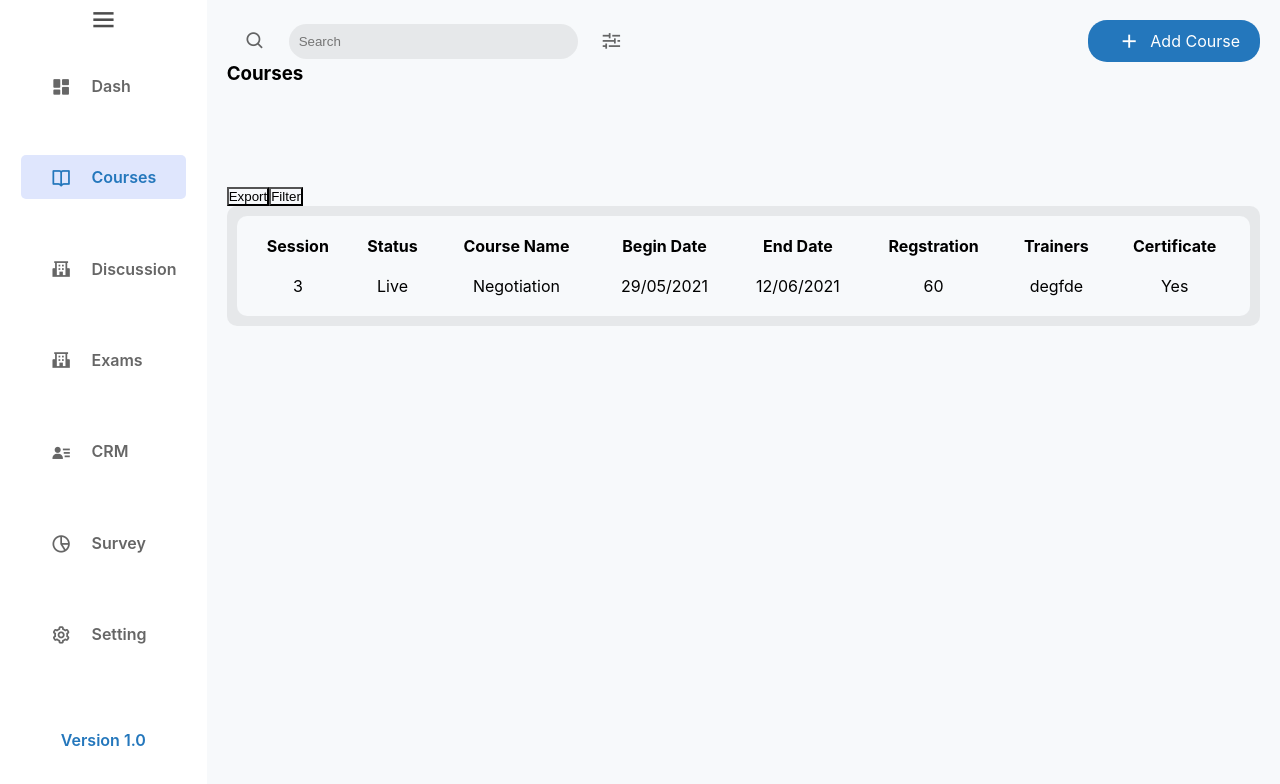
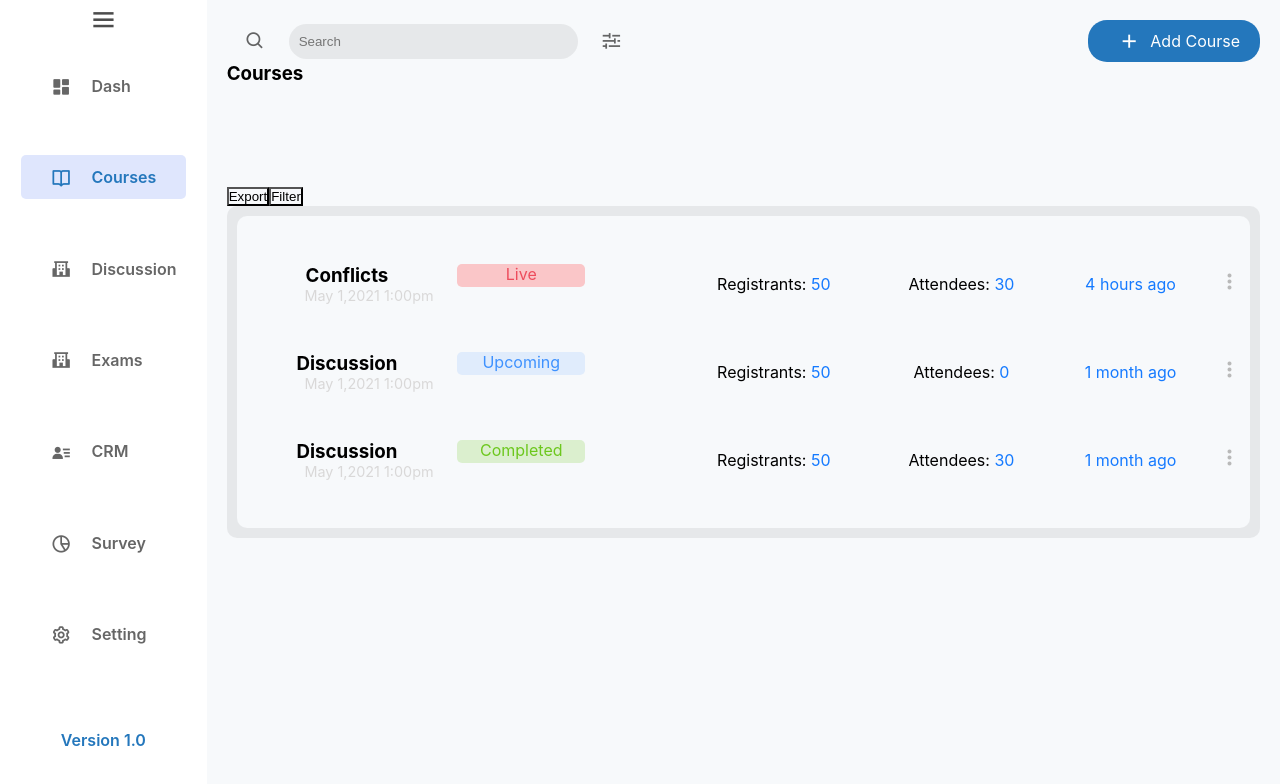
Before and after one commit to shahnawaz0011/assignment, a React (Create React App) app: page /courses in a window 1280 px wide. Shown: the top 784 px of the page. Built offline with nearby package versions, Linux system fonts and the light colour scheme.

Commit message:
sesssion table added

```diff
--- a/src/Components/pages/courses/Courses.jsx
+++ b/src/Components/pages/courses/Courses.jsx
@@ -2,6 +2,7 @@ import React from 'react'
 import AddCourse from './addCourse/AddCourse';
 import "./Courses.css";
 import Search from './search/Search';
+import Sessions from './Sessions/Sessions';
 function Courses() {
     return (
         <div className="courses">
@@ -21,36 +22,7 @@ function Courses() {
 
 
 
-
-                <div className="courses__innerBottomWrap">
-                    <table cellSpacing="20" cellPadding="10">
-                        {/* <div className="course__innerRowHead"> */}
-                        <tr>
-                            <th>Session</th>
-                            <th>Status</th>
-                            <th>Course Name</th>
-                            <th>Begin Date</th>
-                            <th>End Date</th>
-                            <th>Regstration</th>
-                            <th>Trainers</th>
-                            <th>Certificate</th>
-                        </tr>
-                        {/* </div> */}
-                        {/* <div className="course__innerRow"> */}
-                        <tr>
-                            <td>3</td>
-                            <td>Live</td>
-                            <td>Negotiation</td>
-                            <td>29/05/2021</td>
-                            <td>12/06/2021</td>
-                            <td>60</td>
-                            <td>degfde</td>
-                            <td>Yes</td>
-                        </tr>
-                        {/* </div> */}
-
-                    </table>
-                </div>
+                <Sessions/>
             </div>
         </div>
     )
--- /dev/null
+++ b/src/Components/pages/courses/Sessions/SessionBox/SessionBox.css
@@ -0,0 +1,35 @@
+
+.td__container{
+    display: grid;
+    grid-template-columns: auto auto;
+}
+.td__date{
+    margin-left: 20%;
+    color:#D9D8D8;
+    font-size: 0.9em;
+}
+.Live{
+    background-color: rgba(255, 80, 80, 0.3);
+    color:#ED4C5C;
+}
+.td__badge{
+    border-radius: 5px;
+    width: 10vw;
+}
+.Upcoming{
+    background-color: rgba(21, 122, 255, 0.1);
+    color:#157AFFCC;
+}
+.Completed{
+    background-color: rgba(108, 199, 29, 0.2);
+    color:#6CC71D;
+}
+.p__innerLink{
+    color:#157AFF;
+}
+.session__button{
+    background-color: none;
+    border: none;
+    color:#B9B9B9;
+    font-size: 1.5em;
+}
--- /dev/null
+++ b/src/Components/pages/courses/Sessions/SessionBox/SessionBox.jsx
@@ -0,0 +1,30 @@
+import React from 'react';
+import './SessionBox.css';
+const SessionBox = ({sessionType,Heading,Date,RegCount,AttendeesCount,Time})=>{
+    return(
+        <tr>
+            <td>
+                <div className="td__container">
+                    <div className='td__header'><h3>{Heading}</h3></div>
+                    <div className={`td__badge ${sessionType}`}>
+                        {sessionType}
+                    </div>
+                    <div className="td__date">{Date}</div>
+                </div>
+            </td>
+            <td>
+                <p>Registrants: <span className='p__innerLink'>{RegCount}</span></p>
+            </td>
+            <td>
+                <p>Attendees: <span className='p__innerLink'>{AttendeesCount}</span></p>
+            </td>
+            <td>
+                <span className='p__innerLink'>{Time}</span>
+            </td>
+            <td>
+                <button className="session__button"><i class='bx bx-dots-vertical-rounded'></i></button>
+            </td>
+        </tr>
+    );
+}
+export default SessionBox;
--- /dev/null
+++ b/src/Components/pages/courses/Sessions/Sessions.css
@@ -0,0 +1,13 @@
+.sessions__innerWrap {
+    width: 100%;
+    height: fit-content;
+    border-radius: 10px;
+    background-color: rgba(128, 128, 128, 0.145);
+    padding: 10px;
+}
+
+
+table {
+    border-collapse: separate;
+    border-spacing: 0 3em;
+}
--- /dev/null
+++ b/src/Components/pages/courses/Sessions/Sessions.jsx
@@ -0,0 +1,17 @@
+import React from'react';
+import SessionBox from './SessionBox/SessionBox';
+import './Sessions.css';
+const Sessions = ()=>{
+
+    return(
+        <div className="sessions__innerWrap">
+            <table>
+                <SessionBox sessionType="Live" Heading="Conflicts" Date="May 1,2021 1:00pm" RegCount="50" AttendeesCount="30" Time="4 hours ago"/>
+                <SessionBox sessionType="Upcoming" Heading="Discussion" Date="May 1,2021 1:00pm" RegCount="50" AttendeesCount="0" Time="1 month ago"/>
+                <SessionBox sessionType="Completed" Heading="Discussion" Date="May 1,2021 1:00pm" RegCount="50" AttendeesCount="30" Time="1 month ago"/>
+            </table>
+        </div>
+    );
+}
+
+export default React.memo(Sessions);
```
